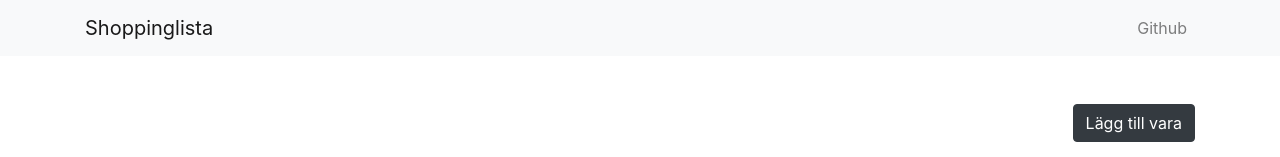
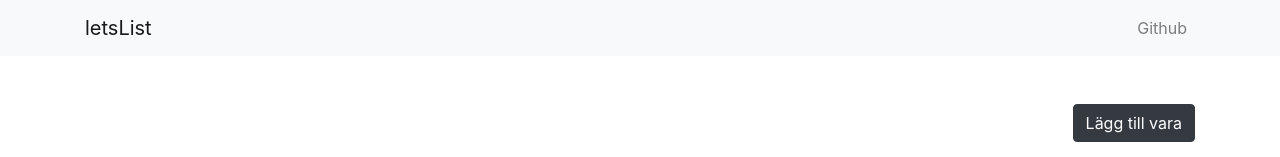
Before and after one commit to alexandermasud/MERNStack, a React (Create React App) app in the folder client/: page / in a window 1280 px wide. Shown: the top 157 px of the page. Built offline with nearby package versions, Linux system fonts and the light colour scheme; no server answers.

Commit message:
Name change

```diff
--- a/client/src/components/AppNavbar.js
+++ b/client/src/components/AppNavbar.js
@@ -26,12 +26,12 @@ class AppNavbar extends Component {
       <div>
         <Navbar color="light" light expand="sm" className="mb-5">
           <Container>
-            <NavbarBrand href="/">Shoppinglista</NavbarBrand>
+            <NavbarBrand href="/">letsList</NavbarBrand>
             <NavbarToggler onClick={this.toggle}></NavbarToggler>
             <Collapse isOpen={this.state.isOpen} navbar>
               <Nav className="ml-auto" navbar>
                 <NavItem>
-                  <NavLink href="https://github.com/alexandermasud/MERNStack">
+                  <NavLink href="https://github.com/alexandermasud/letsList">
                     Github
                   </NavLink>
                 </NavItem>
```
Also changed, not shown: package.json (+5 -5 lines).
